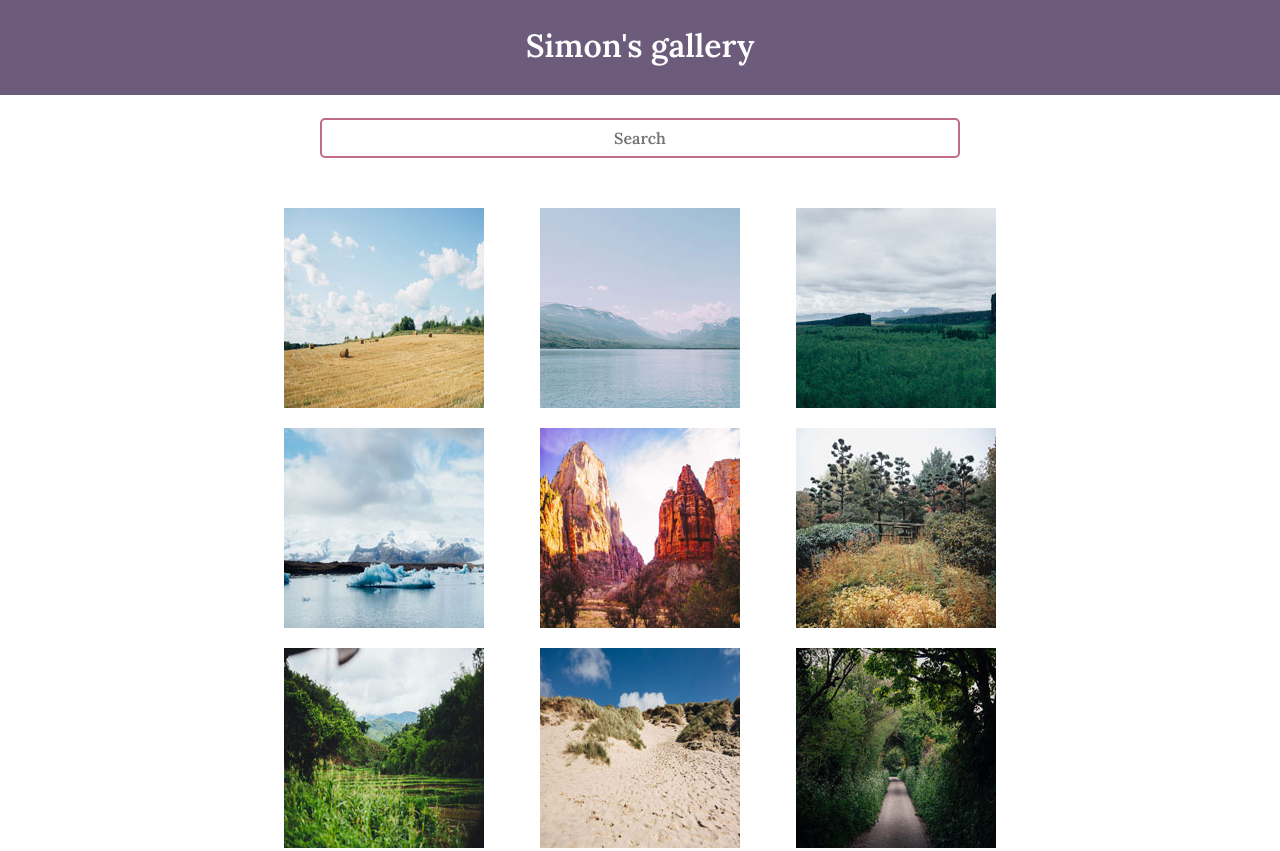
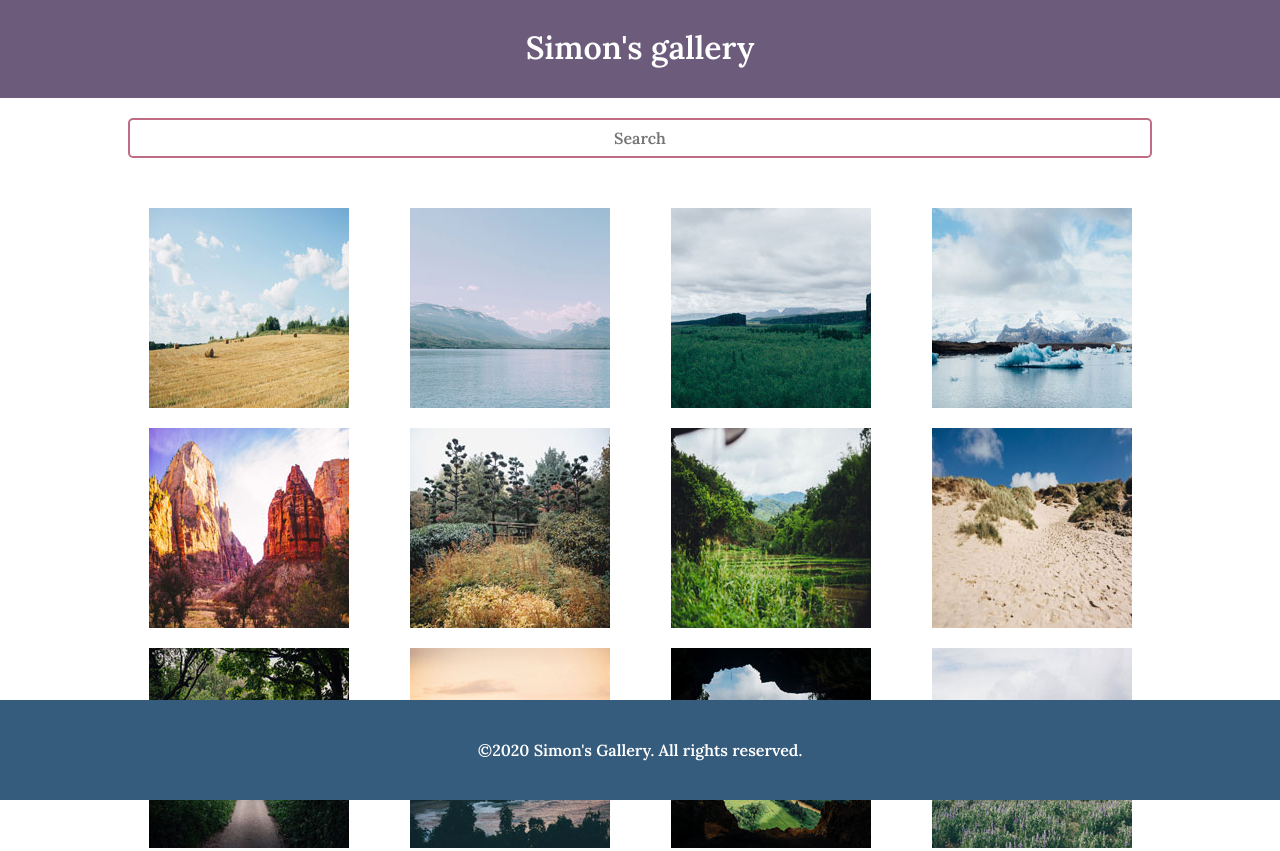
Before and after one commit to Simonpham94/Techdegree-project-5, a plain HTML site: page index.html in a window 1280 px wide. Shown: the top 851 px of the page. Drawn offline with Linux system fonts and the light colour scheme.

Commit message:
new changes

```diff
--- a/index.html
+++ b/index.html
@@ -77,7 +77,7 @@
     </main>
 
     <footer>
-        <h5>©2020 Simon's Gallery. All rights reserved.</h5>
+        <h4>©2020 Simon's Gallery. All rights reserved.</h4>
     </footer>
 
 
--- a/scss/_typography.scss
+++ b/scss/_typography.scss
@@ -1,57 +1,69 @@
 //====== BASE STYLE =====//
 
-*{
+* {
   box-sizing: border-box;
 }
 
 body {
   font-family: 'Lora', serif;
-    margin-top: -20px;
-
-    margin-left: 0 auto;
-    margin-right:  0 auto;
+  height: 100vh !important;
+  min-height: 100vh !important;
+  margin: 0 auto;
   padding: 0;
-
 }
 
 //====== Nav + footer =====//
 
 nav {
-    h1{
+  margin-top: -20px;
+  margin-bottom: 20px;
+  height: 100px;
+  background-color: #6c5b7b;
+  display: flex;
+  align-items: center;
+  justify-content: center;
+  h1 {
     text-align: center;
     color: #fff;
-        margin-top: 0;
-        background-color:  #6C5B7B;
-        padding-top: 30px;
-        padding-bottom: 30px;
-        border-bottom: 1px solid;
+    margin: 0;
   }
 }
 
-
-footer{
-
-    h5{
+footer {
+  height: 100px;
+  display: flex;
+  justify-content: center;
+  align-items: center;
+  background-color: #355c7d;
+  h4 {
     text-align: center;
     color: #fff;
-        background-color: #355C7D;
-        padding-bottom: 40px;
-        padding-top: 40px;
-        margin-bottom: 0;
+    margin: 0;
   }
+  position: fixed;
+  width: 100%;
+  bottom: 0;
 }
 
 //====== Main =====//
-.wrap-box-search{
+.wrap-box-search {
   text-align: center;
+  margin-top: 20px;
+}
 
+.wrap-box-search,
+.wrap-gallery {
+  max-width: 1500px;
+  width: 100%;
+  margin: 0 auto;
+  padding: 0 10%;
 }
 
 .box-search {
   text-align: center;
-    width: 50%;
+  width: 100%;
   height: 40px;
-    border: 2px solid #C06C84;
+  border: 2px solid #c06c84;
   border-radius: 5px;
   &:focus {
     border-style: none;
@@ -59,10 +71,11 @@ footer{
 }
 
 main {
-
   margin: auto;
-    min-height: 100%;
-
+  //   height: 100%;
+  display: flex;
+  flex-direction: column;
+  justify-content: center;
 }
 
 .wrap-gallery {
@@ -72,8 +85,15 @@ main {
   margin-right: auto;
   justify-items: center;
   display: grid;
-    max-width: 60%;
   grid-template-columns: repeat(auto-fit, minmax(200px, 1fr));
   grid-auto-rows: 200px;
-    row-gap: 20px;
+  gap: 20px;
 }
+
+// media queries
+
+@media screen and (max-width: 1000px) {
+  footer {
+    position: relative;
+  }
+}
```
Also changed, not shown: css/styles.css, 1 other file. Lines whose indentation alone changed are shown as unchanged.
